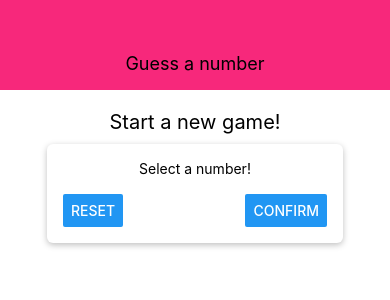
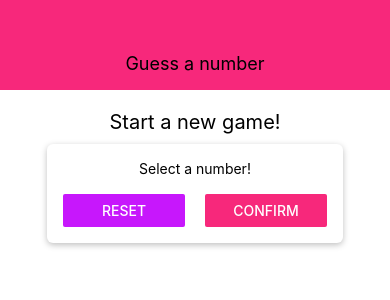
Before and after one commit to DiegoMGasques/react-native-number-guessing, a React Native app: screen / in a window 390 px wide. Shown: the top 300 px of the page. Built offline with nearby package versions, Linux system fonts and the light colour scheme.

Commit message:
Add basic color theme

```diff
--- a/components/Header.js
+++ b/components/Header.js
@@ -1,5 +1,6 @@
 import React from "react";
 import { View, Text, StyleSheet } from "react-native";
+import colors from "../styles/theme/colors";
 
 const Header = ({ title }) => {
   return (
@@ -14,7 +15,7 @@ const styles = StyleSheet.create({
     width: "100%",
     height: 90,
     paddingTop: 36,
-    backgroundColor: "#f7287b",
+    backgroundColor: colors.primary.main,
     justifyContent: "center",
     alignItems: "center",
   },
--- a/screens/StartGameScreen.js
+++ b/screens/StartGameScreen.js
@@ -2,6 +2,7 @@ import React from "react";
 import { View, Text, StyleSheet, TextInput, Button } from "react-native";
 
 import Card from "../components/Card";
+import colors from "../styles/theme/colors";
 
 const StartGameScreen = () => {
   return (
@@ -11,8 +12,21 @@ const StartGameScreen = () => {
         <Text>Select a number!</Text>
         <TextInput />
         <View style={styles.buttonGroup}>
-          <Button title="Reset" onPress={() => {}} />
-          <Button title="Confirm" onPress={() => {}} />
+          <View style={styles.button}>
+            <Button
+              title="Reset"
+              onPress={() => {}}
+              color={colors.secondary.main}
+            />
+          </View>
+          <View style={styles.space} />
+          <View style={styles.button}>
+            <Button
+              title="Confirm"
+              onPress={() => {}}
+              color={colors.primary.main}
+            />
+          </View>
         </View>
       </Card>
     </View>
@@ -36,6 +50,12 @@ const styles = StyleSheet.create({
     width: "100%",
     paddingHorizontal: 0,
   },
+  button: {
+    flex: 1,
+  },
+  space: {
+    marginHorizontal: 10,
+  },
 });
 
 export default StartGameScreen;
--- /dev/null
+++ b/styles/theme/colors.js
@@ -0,0 +1,10 @@
+const colors = {
+  primary: {
+    main: "#f7287b",
+  },
+  secondary: {
+    main: "#c717fc",
+  },
+};
+
+export default colors;
```
